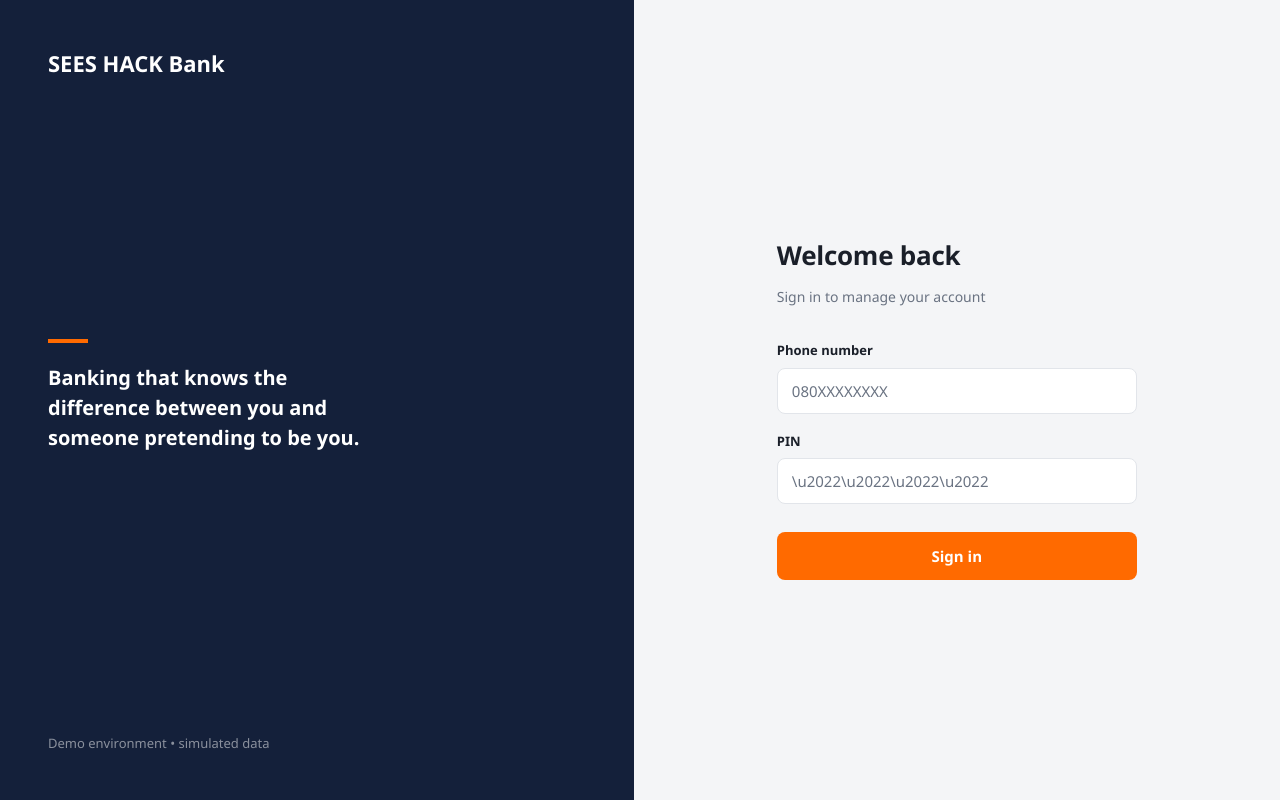
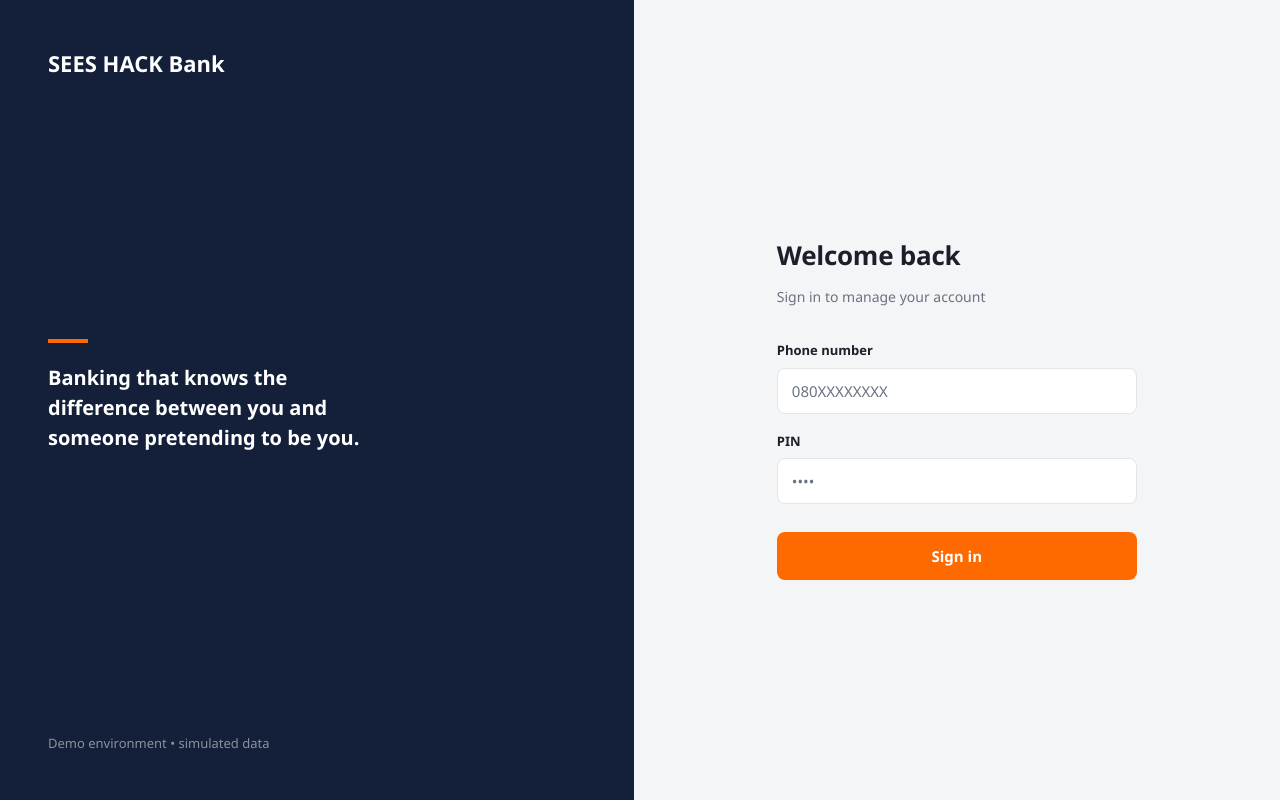
Before and after one commit to bello-shamsudeen/hackathon-app, a React (Vite) app in the folder app/aegis/frontend/: page /bank in a window 1280 px wide. Built offline with nearby package versions, Linux system fonts and the light colour scheme; no server answers.

Commit message:
Fix PIN placeholder showing literal escaped unicode instead of bullet characters

```diff
--- a/app/aegis/frontend/src/pages/Login.jsx
+++ b/app/aegis/frontend/src/pages/Login.jsx
@@ -66,7 +66,7 @@ export default function Login({ onLogin }) {
           <input
             type="password" value={pin} onChange={(e) => setPin(e.target.value)}
             onKeyDown={capture.onKeyDown} onKeyUp={capture.onKeyUp} onPaste={capture.onPaste}
-            placeholder="\u2022\u2022\u2022\u2022" style={inputStyle}
+            placeholder="••••" style={inputStyle}
           />
 
           {error && <p style={{ color: 'var(--verdict-high)', fontSize: 13, marginTop: 14 }}>{error}</p>}
```
